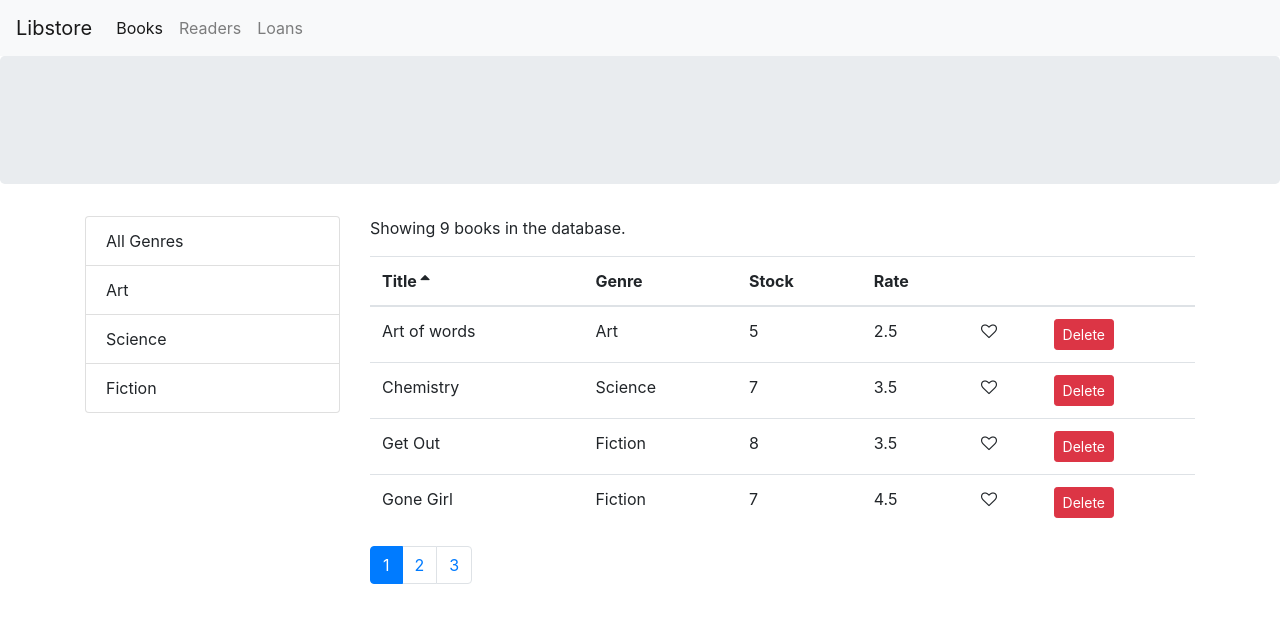
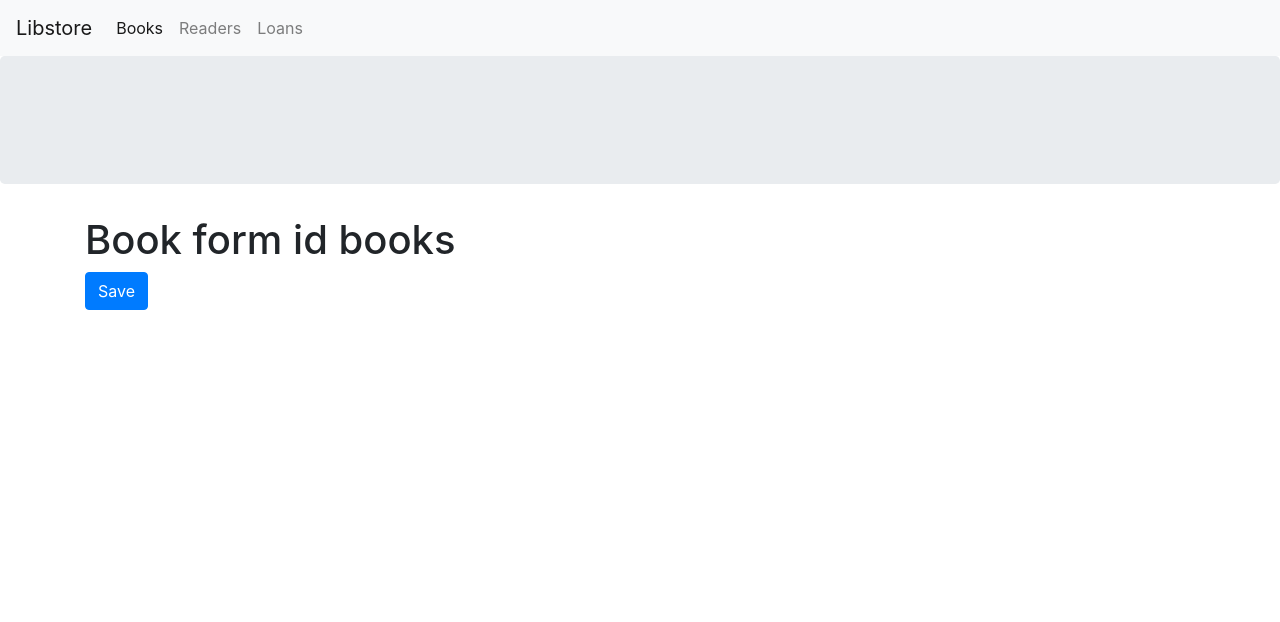
Before and after one commit to osmakins/Bookshop, a React (Create React App) app: page /books/books in a window 1280 px wide. Shown: the top 622 px of the page. Built offline with nearby package versions, Linux system fonts and the light colour scheme.

Commit message:
Add bookform route; Add button & resolve href issue

```diff
--- a/src/App.js
+++ b/src/App.js
@@ -6,6 +6,7 @@ import { Route, Redirect, Switch } from "react-router-dom";
 import Readers from './components/readers';
 import Borrowals from './components/borrowals';
 import NotFound from './components/notFound';
+import BookForm from './components/bookForm';
 
 
 function App() {
@@ -15,6 +16,7 @@ function App() {
       <div className="jumbotron"></div>
       <main className="container">
         <Switch>
+          <Route path="/books/:id" component={BookForm} />
           <Route path="/books" component={Books}></Route>
           <Route path="/readers" component={Readers}></Route>
           <Route path="/borrowals" component={Borrowals}></Route>
--- a/src/components/bookForm.jsx
+++ b/src/components/bookForm.jsx
@@ -1,7 +1,12 @@
 import React from 'react';
 
-const BookForm = () => {
-  return <h1>Book Form</h1>;
+const BookForm = ({ match, history }) => {
+  return (
+    <div>
+      <h1>Book form id {match.params.id} </h1>
+      <button className="btn btn-primary" onClick={() => history.push("/books")}>Save</button>
+    </div>
+  );
 }
 
 export default BookForm;
--- a/src/components/booksTable.jsx
+++ b/src/components/booksTable.jsx
@@ -1,11 +1,12 @@
 import React, { Component } from 'react';
+import { Link } from 'react-router-dom';
 import Like from './common/like';
 import Table from './common/table'
 
 
 class BooksTable extends Component {
   columns = [
-    { path: 'title', label: 'Title' },
+    { path: 'title', label: 'Title', content: book => <Link to={`/books/${book._id}`}>{book.title}</Link> },
     { path: 'genre.name', label: 'Genre' },
     { path: 'numberInStock', label: 'Stock' },
     { path: 'rating', label: 'Rate' },
--- a/src/components/common/pagination.jsx
+++ b/src/components/common/pagination.jsx
@@ -16,9 +16,9 @@ const Pagination = ({ itemsCount, pageSize, onPageChange, currentPage }) => {
           key={page}
           className={page === currentPage ? 'page-item active' : 'page-item'}
           onClick={() => onPageChange(page)}>
-          <a href="/#" className="page-link">
+          <button className="page-link">
             {page}
-          </a>
+          </button>
         </li>
       ))}
     </ul>
```
